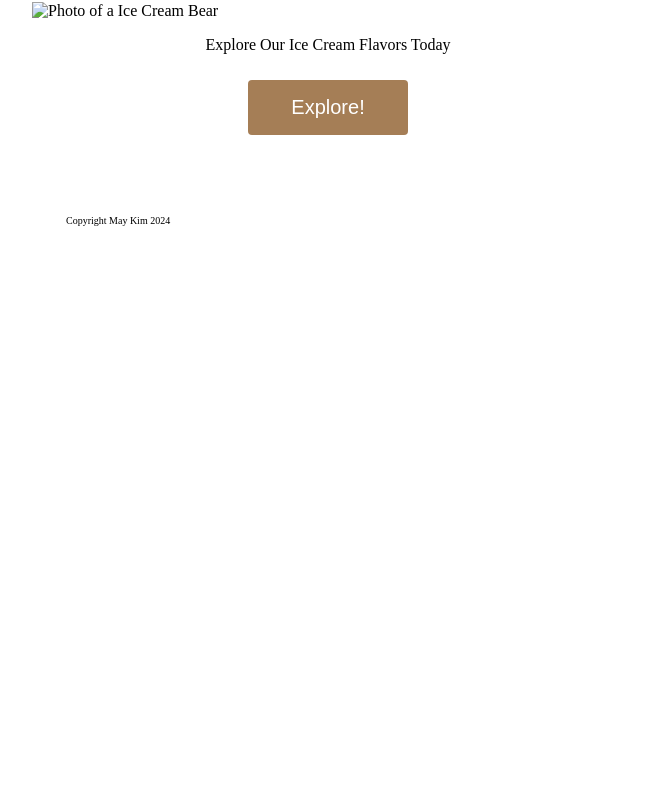
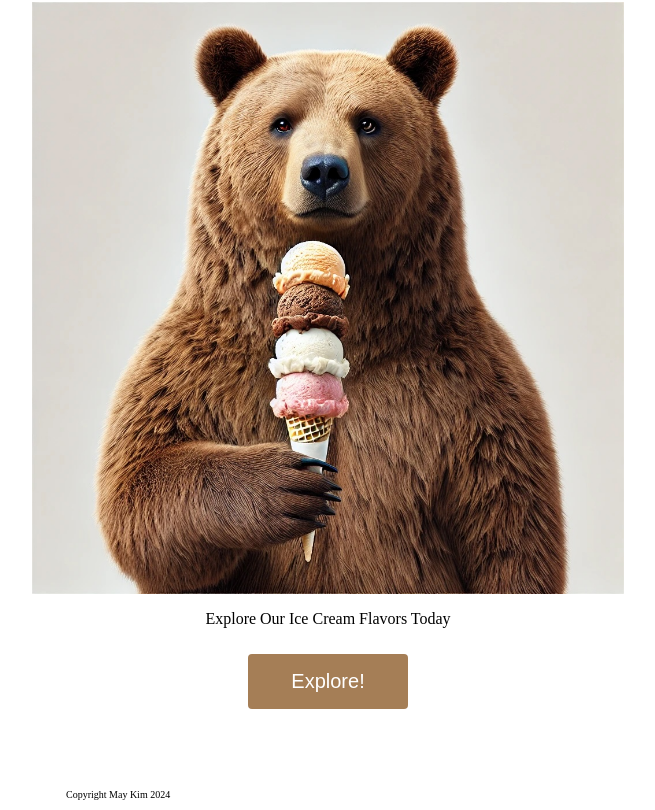
Before and after one commit to MayKprt/prattmk, a plain HTML site: page index.html in a window 1280 px wide. Shown: the part 83-893 px from the top of the page, without its empty margins (312-967 px from the left). Before the commit the page ends 800 px from the top, so only its background shows below. Drawn offline with Linux system fonts and the light colour scheme.

Commit message:
Add files via upload

```diff
--- a/index.html
+++ b/index.html
@@ -81,7 +81,7 @@ footer{
                 <div class = "column-left">
                     <h1 class="main-title">Welcome to the Bear Cream Shop!</h1>
                     <figure>
-                        <img class="main-photo" src="file:///Users/maranathakim/Downloads/Bearicecream.webp" alt="Photo of a Ice Cream Bear">
+                        <img class="main-photo" src="Bearicecream.jpg" alt="Photo of a Ice Cream Bear">
                         <figcaption class="caption-text">Explore Our Ice Cream Flavors Today</figcaption>
                       </figure>
                 </div>
```
